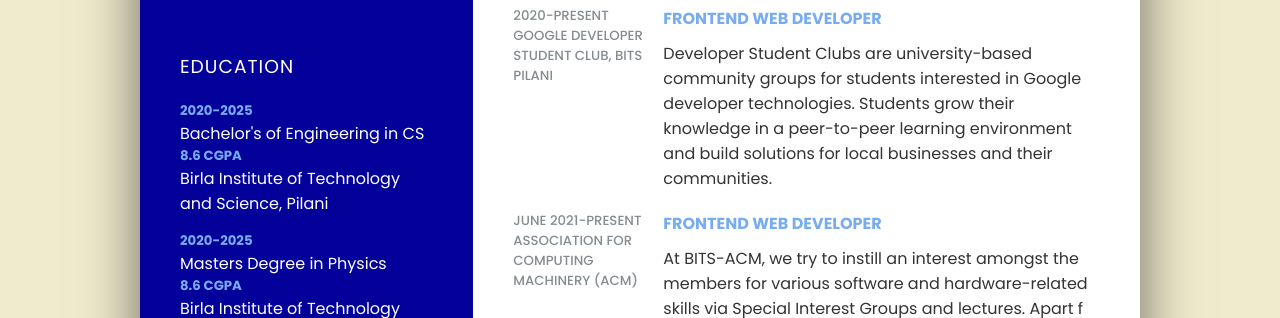
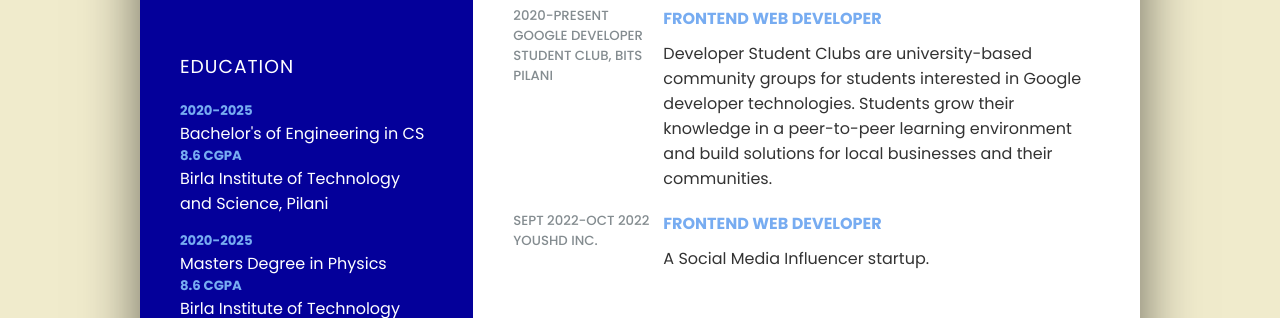
Before and after one commit to alvinuday/responsiveResume, a plain HTML site: page index.html in a window 1280 px wide. Shown: the part 614-932 px from the top of the page. Drawn offline with Linux system fonts and the light colour scheme.

Commit message:
update work experience

```diff
--- a/index.html
+++ b/index.html
@@ -188,13 +188,12 @@ Students grow their knowledge in a peer-to-peer learning environment and build s
            </div>
            <div class="box">
                <div class="year_company">
-                   <h5>June 2021-present</h5>
-                   <h5>Association for Computing Machinery (ACM)</h5>
+                   <h5>Sept 2022-Oct 2022</h5>
+                   <h5>YouShd Inc.</h5>
                </div>
                <div class="text">
                    <h4>Frontend Web Developer</h4>
-                   <p>At BITS-ACM, we try to instill an interest amongst the members for various software and hardware-related skills via Special Interest Groups and lectures.
-Apart f rom this, chapter members also use the technical skills learned to organize various fun and challenging web-based events throughout the year.</p>
+                   <p>A Social Media Influencer startup.</p>
                </div>
            </div>
         </div>
```
